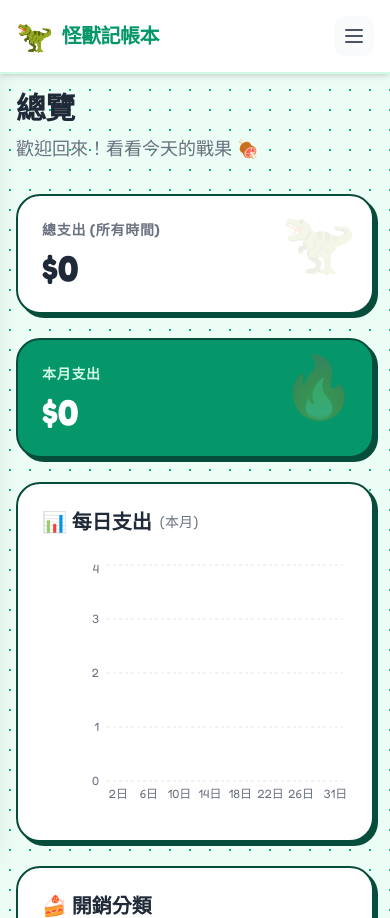
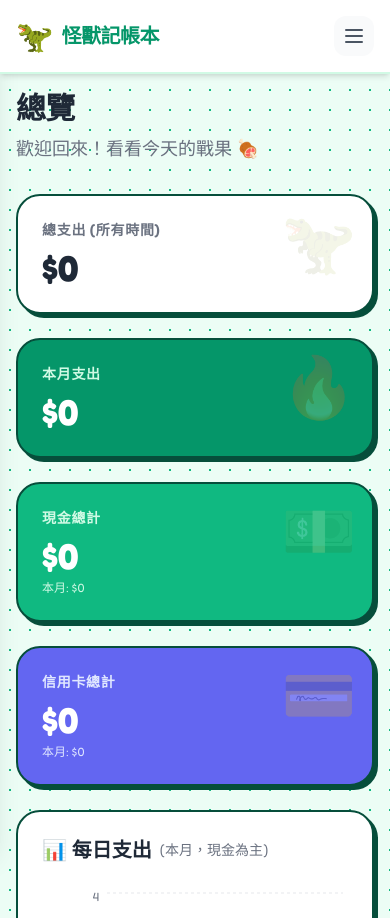
Before and after one commit to badbadted/Sipangzi002, a React (Vite) app: page / in a window 390 px wide. Built offline with nearby package versions, Linux system fonts and the light colour scheme; no server answers; the database is empty.

Commit message:
update 信用卡

```diff
--- a/components/Dashboard.tsx
+++ b/components/Dashboard.tsx
@@ -3,8 +3,8 @@ import {
   BarChart, Bar, XAxis, YAxis, CartesianGrid, Tooltip, ResponsiveContainer,
   PieChart, Pie, Cell, Legend
 } from 'recharts';
-import { Expense, User, ExpenseCategory } from '../types';
-import { CATEGORY_COLORS, CATEGORY_LABELS } from '../constants';
+import { Expense, User, ExpenseCategory, PaymentMethod } from '../types';
+import { CATEGORY_COLORS, CATEGORY_LABELS, PAYMENT_METHOD_LABELS } from '../constants';
 
 interface DashboardProps {
   expenses: Expense[];
@@ -15,6 +15,28 @@ const Dashboard: React.FC<DashboardProps> = ({ expenses, users }) => {
 
   // -- Statistics Calculation --
   const totalSpent = useMemo(() => expenses.reduce((acc, curr) => acc + curr.amount, 0), [expenses]);
+
+  // 現金統計（主要統計）
+  const cashExpenses = useMemo(() =>
+    expenses.filter(e => e.paymentMethod === PaymentMethod.CASH),
+    [expenses]
+  );
+
+  const totalCashSpent = useMemo(() =>
+    cashExpenses.reduce((acc, curr) => acc + curr.amount, 0),
+    [cashExpenses]
+  );
+
+  // 信用卡統計
+  const creditCardExpenses = useMemo(() =>
+    expenses.filter(e => e.paymentMethod === PaymentMethod.CREDIT_CARD),
+    [expenses]
+  );
+
+  const totalCreditCardSpent = useMemo(() =>
+    creditCardExpenses.reduce((acc, curr) => acc + curr.amount, 0),
+    [creditCardExpenses]
+  );
 
   const currentMonthSpent = useMemo(() => {
     const now = new Date();
@@ -28,6 +50,31 @@ const Dashboard: React.FC<DashboardProps> = ({ expenses, users }) => {
       .reduce((acc, curr) => acc + curr.amount, 0);
   }, [expenses]);
 
+  const currentMonthCashSpent = useMemo(() => {
+    const now = new Date();
+    const currentMonth = now.getMonth();
+    const currentYear = now.getFullYear();
+    return cashExpenses
+      .filter(e => {
+        const d = new Date(e.date);
+        return d.getMonth() === currentMonth && d.getFullYear() === currentYear;
+      })
+      .reduce((acc, curr) => acc + curr.amount, 0);
+  }, [cashExpenses]);
+
+  const currentMonthCreditCardSpent = useMemo(() => {
+    const now = new Date();
+    const currentMonth = now.getMonth();
+    const currentYear = now.getFullYear();
+    return creditCardExpenses
+      .filter(e => {
+        const d = new Date(e.date);
+        return d.getMonth() === currentMonth && d.getFullYear() === currentYear;
+      })
+      .reduce((acc, curr) => acc + curr.amount, 0);
+  }, [creditCardExpenses]);
+
+  // 每日支出統計（主要以現金為主）
   const dailyData = useMemo(() => {
     const now = new Date();
     const daysInMonth = new Date(now.getFullYear(), now.getMonth() + 1, 0).getDate();
@@ -40,7 +87,8 @@ const Dashboard: React.FC<DashboardProps> = ({ expenses, users }) => {
         });
     }
 
-    expenses.forEach(e => {
+    // 只統計現金支出（主要以現金為主）
+    cashExpenses.forEach(e => {
         const d = new Date(e.date);
         if (d.getMonth() === now.getMonth() && d.getFullYear() === now.getFullYear()) {
             const day = d.getDate();
@@ -51,7 +99,7 @@ const Dashboard: React.FC<DashboardProps> = ({ expenses, users }) => {
     });
 
     return data;
-  }, [expenses]);
+  }, [cashExpenses]);
 
   const categoryData = useMemo(() => {
     const map: Record<string, number> = {};
@@ -81,7 +129,7 @@ const Dashboard: React.FC<DashboardProps> = ({ expenses, users }) => {
   return (
     <div className="space-y-6 animate-fade-in">
       {/* Summary Cards */}
-      <div className="grid grid-cols-1 md:grid-cols-2 gap-6">
+      <div className="grid grid-cols-1 md:grid-cols-2 lg:grid-cols-4 gap-6">
         <div className="bg-white p-6 monster-card monster-shadow relative overflow-hidden">
            <div className="absolute top-0 right-0 p-4 opacity-10 text-6xl">🦖</div>
           <h3 className="text-gray-500 text-sm font-bold uppercase tracking-wider">總支出 (所有時間)</h3>
@@ -92,6 +140,18 @@ const Dashboard: React.FC<DashboardProps> = ({ expenses, users }) => {
           <h3 className="text-emerald-100 text-sm font-bold uppercase tracking-wider">本月支出</h3>
           <p className="text-4xl font-bold mt-2">${currentMonthSpent.toLocaleString()}</p>
         </div>
+        <div className="bg-emerald-500 p-6 monster-card monster-shadow text-white relative overflow-hidden">
+          <div className="absolute top-0 right-0 p-4 opacity-20 text-6xl">💵</div>
+          <h3 className="text-emerald-100 text-sm font-bold uppercase tracking-wider">現金總計</h3>
+          <p className="text-4xl font-bold mt-2">${totalCashSpent.toLocaleString()}</p>
+          <p className="text-emerald-100 text-xs mt-1">本月: ${currentMonthCashSpent.toLocaleString()}</p>
+        </div>
+        <div className="bg-indigo-500 p-6 monster-card monster-shadow text-white relative overflow-hidden">
+          <div className="absolute top-0 right-0 p-4 opacity-20 text-6xl">💳</div>
+          <h3 className="text-indigo-100 text-sm font-bold uppercase tracking-wider">信用卡總計</h3>
+          <p className="text-4xl font-bold mt-2">${totalCreditCardSpent.toLocaleString()}</p>
+          <p className="text-indigo-100 text-xs mt-1">本月: ${currentMonthCreditCardSpent.toLocaleString()}</p>
+        </div>
       </div>
 
       {/* Charts Row */}
@@ -100,7 +160,7 @@ const Dashboard: React.FC<DashboardProps> = ({ expenses, users }) => {
         {/* Daily Trend */}
         <div className="bg-white p-6 monster-card monster-shadow">
           <h3 className="text-xl font-bold text-gray-800 mb-6 flex items-center gap-2">
-            📊 每日支出 <span className="text-sm font-normal text-gray-500">(本月)</span>
+            📊 每日支出 <span className="text-sm font-normal text-gray-500">(本月，現金為主)</span>
           </h3>
           <div className="h-64">
             <ResponsiveContainer width="100%" height="100%">
--- a/components/ExpenseForm.tsx
+++ b/components/ExpenseForm.tsx
@@ -1,7 +1,7 @@
 import React, { useState } from 'react';
-import { Plus, Calendar, Tag, DollarSign, FileText, UserCircle } from 'lucide-react';
-import { Expense, ExpenseCategory, User } from '../types';
-import { CATEGORY_LABELS } from '../constants';
+import { Plus, Calendar, Tag, DollarSign, FileText, UserCircle, CreditCard } from 'lucide-react';
+import { Expense, ExpenseCategory, PaymentMethod, User } from '../types';
+import { CATEGORY_LABELS, PAYMENT_METHOD_LABELS } from '../constants';
 
 interface ExpenseFormProps {
   users: User[];
@@ -14,6 +14,7 @@ const ExpenseForm: React.FC<ExpenseFormProps> = ({ users, onAddExpense }) => {
   const [category, setCategory] = useState<ExpenseCategory>(ExpenseCategory.FOOD);
   const [date, setDate] = useState(new Date().toISOString().split('T')[0]);
   const [userId, setUserId] = useState(users[0]?.id || '');
+  const [paymentMethod, setPaymentMethod] = useState<PaymentMethod>(PaymentMethod.CASH);
 
   const handleSubmit = (e: React.FormEvent) => {
     e.preventDefault();
@@ -24,7 +25,8 @@ const ExpenseForm: React.FC<ExpenseFormProps> = ({ users, onAddExpense }) => {
       description,
       category,
       date,
-      userId
+      userId,
+      paymentMethod
     });
 
     // Reset form partially
@@ -111,6 +113,25 @@ const ExpenseForm: React.FC<ExpenseFormProps> = ({ users, onAddExpense }) => {
             </div>
           </div>
 
+          {/* Payment Method */}
+          <div className="space-y-2">
+            <label className="text-sm font-bold text-gray-700 ml-1">支付方式 💳</label>
+            <div className="relative group">
+              <CreditCard className="absolute left-4 top-1/2 -translate-y-1/2 w-5 h-5 text-gray-400 group-focus-within:text-primary transition-colors" />
+              <select
+                value={paymentMethod}
+                onChange={(e) => setPaymentMethod(e.target.value as PaymentMethod)}
+                className="w-full pl-12 pr-4 py-3 bg-gray-50 border-2 border-gray-200 rounded-2xl focus:border-primary focus:ring-0 outline-none transition-all appearance-none text-gray-800 font-bold"
+              >
+                {Object.values(PaymentMethod).map((method) => (
+                  <option key={method} value={method}>{PAYMENT_METHOD_LABELS[method]}</option>
+                ))}
+              </select>
+            </div>
+          </div>
+        </div>
+
+        <div className="grid grid-cols-1 md:grid-cols-2 gap-5">
           {/* User */}
           <div className="space-y-2">
             <label className="text-sm font-bold text-gray-700 ml-1">付款人 🦖</label>
--- a/components/ExpenseList.tsx
+++ b/components/ExpenseList.tsx
@@ -1,7 +1,7 @@
 import React from 'react';
-import { Trash2, ShoppingBag, Car, Home, Film, ShoppingCart, HeartPulse, Zap, HelpCircle } from 'lucide-react';
-import { Expense, ExpenseCategory, User } from '../types';
-import { CATEGORY_COLORS, CATEGORY_LABELS } from '../constants';
+import { Trash2, ShoppingBag, Car, Home, Film, ShoppingCart, HeartPulse, Zap, HelpCircle, CreditCard } from 'lucide-react';
+import { Expense, ExpenseCategory, PaymentMethod, User } from '../types';
+import { CATEGORY_COLORS, CATEGORY_LABELS, PAYMENT_METHOD_LABELS } from '../constants';
 
 interface ExpenseListProps {
   expenses: Expense[];
@@ -73,7 +73,7 @@ const ExpenseList: React.FC<ExpenseListProps> = ({ expenses, users, onDeleteExpe
                 {/* Details */}
                 <div>
                   <h4 className="font-bold text-gray-800 text-lg">{expense.description}</h4>
-                  <div className="flex items-center gap-2 text-xs font-semibold text-gray-500 mt-1">
+                  <div className="flex items-center gap-2 text-xs font-semibold text-gray-500 mt-1 flex-wrap">
                     <span
                         className="px-2 py-0.5 rounded-md text-white"
                         style={{backgroundColor: color}}
@@ -86,6 +86,17 @@ const ExpenseList: React.FC<ExpenseListProps> = ({ expenses, users, onDeleteExpe
                     <span className="flex items-center gap-1 bg-gray-200 px-2 py-0.5 rounded-full">
                       <div className="w-2 h-2 rounded-full" style={{backgroundColor: user?.color}}></div>
                       {user?.name || '未知'}
+                    </span>
+                    <span>•</span>
+                    <span className={`flex items-center gap-1 px-2 py-0.5 rounded-full ${
+                      expense.paymentMethod === PaymentMethod.CASH
+                        ? 'bg-emerald-100 text-emerald-700'
+                        : 'bg-indigo-100 text-indigo-700'
+                    }`}>
+                      {expense.paymentMethod === PaymentMethod.CREDIT_CARD && (
+                        <CreditCard className="w-3 h-3" />
+                      )}
+                      {PAYMENT_METHOD_LABELS[expense.paymentMethod]}
                     </span>
                   </div>
                 </div>
--- a/constants.ts
+++ b/constants.ts
@@ -1,4 +1,4 @@
-import { ExpenseCategory } from './types';
+import { ExpenseCategory, PaymentMethod } from './types';
 
 // Updated palette for "Cute" theme
 export const CATEGORY_COLORS: Record<ExpenseCategory, string> = {
@@ -38,3 +38,8 @@ export const USER_COLORS = [
 export const INITIAL_USERS = [
   { id: '1', name: '我', color: USER_COLORS[0] }
 ];
+
+export const PAYMENT_METHOD_LABELS: Record<PaymentMethod, string> = {
+  [PaymentMethod.CASH]: '現金 💵',
+  [PaymentMethod.CREDIT_CARD]: '信用卡 💳',
+};
--- a/services/storage.ts
+++ b/services/storage.ts
@@ -14,7 +14,7 @@ import {
   DocumentData
 } from "firebase/firestore";
 import { db } from "./firebase";
-import { Expense, User } from '../types';
+import { Expense, User, PaymentMethod } from '../types';
 import { INITIAL_USERS } from '../constants';
 
 const COLLECTIONS = {
@@ -44,7 +44,12 @@ export const subscribeExpenses = (callback: (expenses: Expense[]) => void): Unsu
       // We store the ID inside the document object for the app to use,
       // but Firestore also has the ID as doc.id.
       // We prioritize doc.id from Firestore as the source of truth.
-      expenses.push({ ...doc.data(), id: doc.id } as Expense);
+      const data = doc.data();
+      // 處理舊資料兼容性：如果沒有 paymentMethod，預設為現金
+      if (!data.paymentMethod) {
+        data.paymentMethod = PaymentMethod.CASH;
+      }
+      expenses.push({ ...data, id: doc.id } as Expense);
     });
 
     // Log sync status for debugging
--- a/types.ts
+++ b/types.ts
@@ -15,6 +15,11 @@ export enum ExpenseCategory {
   OTHER = 'Other'
 }
 
+export enum PaymentMethod {
+  CASH = 'Cash',
+  CREDIT_CARD = 'CreditCard'
+}
+
 export interface Expense {
   id: string;
   amount: number;
@@ -22,6 +27,7 @@ export interface Expense {
   description: string;
   category: ExpenseCategory;
   userId: string;
+  paymentMethod: PaymentMethod; // 支付方式
   timestamp: number; // For sorting
 }
 
```
